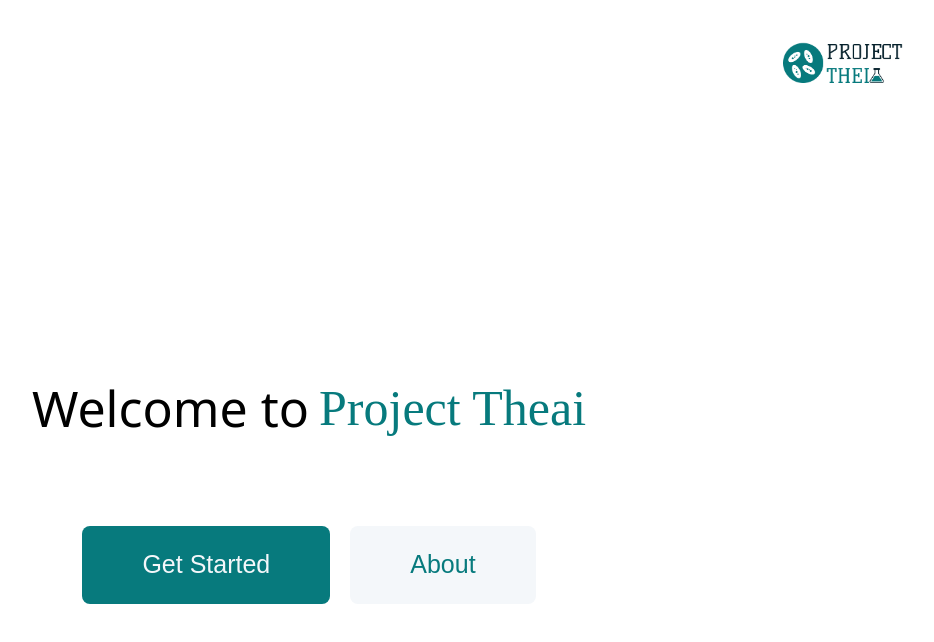
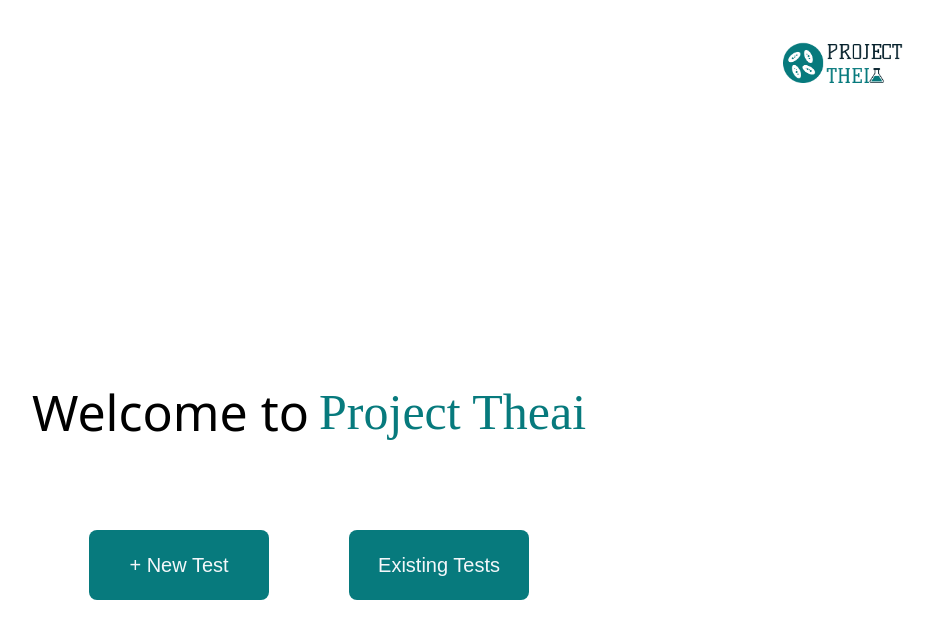
Before and after one commit to 0layiw0la/Project-Theai, a React (Vite) app in the folder project-theai/: page / in a window 1280 px wide. Shown: the top 642 px of the page, without its empty margins (331-1265 px from the left). Built offline with nearby package versions, Linux system fonts and the light colour scheme.

Commit message:
Update LandingPage.jsx

```diff
--- a/project-theai/src/pages/LandingPage.jsx
+++ b/project-theai/src/pages/LandingPage.jsx
@@ -4,9 +4,6 @@ import Logo from "../components/Logo";
 export default function LandingPage(){
     const navigate = useNavigate();
 
-    const handleClick = () => {
-        navigate("/upload")
-    }
 
     return(
         <>
@@ -16,9 +13,9 @@ export default function LandingPage(){
             <   h3 className=" text-[50px] text-center">Welcome to</h3>
                 <p className="text-[30px] md:text-[50px] font-script text-main">Project Theai</p>
             </div>
-            <div>
-                <button className="px-[60px] py-[20px] bg-main text-accent text-[25px] font-poppins rounded-lg hover:bg-complementary transition duration-300 ease-in-out transform hover:scale-105 cursor-pointer" onClick={handleClick}>Get Started</button>
-                <button className="px-[60px] py-[20px] bg-accent text-main text-[25px] font-poppins rounded-lg hover:bg-complementary transition duration-300 ease-in-out transform hover:scale-105 cursor-pointer ml-[20px]" onClick={() => navigate("/about")}>About</button>
+            <div className="flex gap-20">
+                <button className="w-[180px] py-[20px] bg-main text-accent text-[20px] font-poppins rounded-lg hover:bg-complementary transition duration-300 ease-in-out transform hover:scale-105 cursor-pointer" onClick={() => navigate("/upload")}>+ New Test</button>
+                <button className="w-[180px] py-[20px] bg-main text-accent text-[20px] font-poppins rounded-lg hover:bg-complementary transition duration-300 ease-in-out transform hover:scale-105 cursor-pointer" onClick={() => navigate("/tasks")}>Existing Tests</button>
             </div>
         </section>
         </>
```
